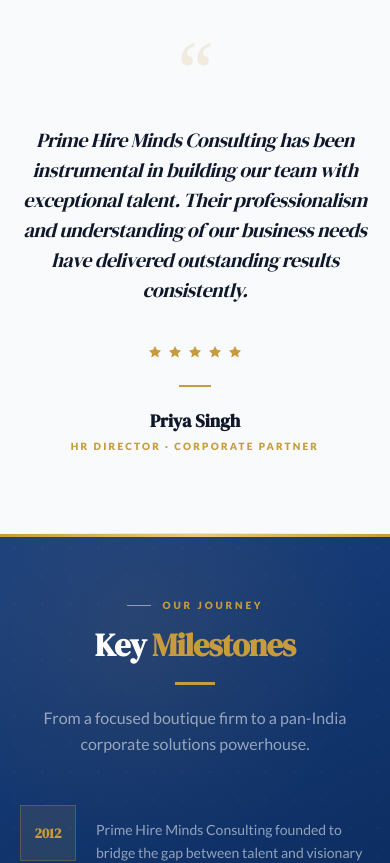
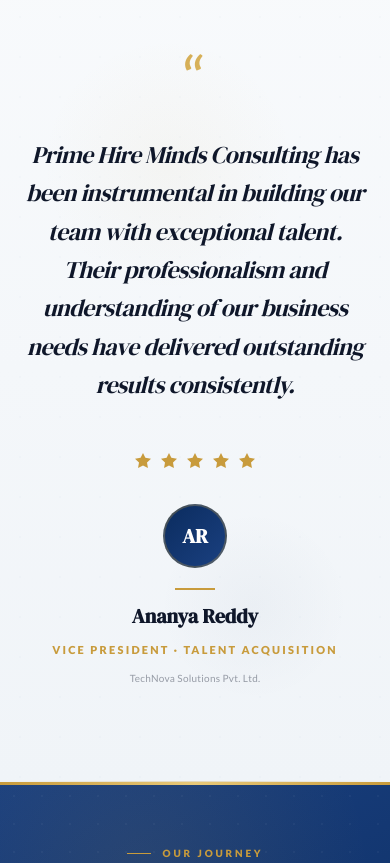
Before and after one commit to code-x-prime/prime-hire, a Next.js app: page /about in a window 390 px wide. Shown: the part 2240-3103 px from the top of the page. Built offline with nearby package versions, Linux system fonts and the light colour scheme.

Commit message:
feat: add responsive FAQSection component with category filtering and accordion functionality

```diff
--- a/src/app/about/page.tsx
+++ b/src/app/about/page.tsx
@@ -211,27 +211,31 @@ export default function AboutPage() {
 
       {/* ════ FULL-WIDTH PULL QUOTE ════ */}
       <section
-        className="relative overflow-hidden py-20 md:py-28"
-        style={{ background: "#F8FAFC" }}
+        className="relative overflow-hidden py-24 md:py-32"
+        style={{ background: "linear-gradient(180deg, #F8FAFC 0%, #f0f4f8 100%)" }}
       >
-        <div
-          className="absolute top-0 left-0 right-0 h-px"
-          style={{ background: "linear-gradient(to right, transparent, rgba(200,155,60,0.25), transparent)" }}
-        />
-        <div
-          className="absolute bottom-0 left-0 right-0 h-px"
-          style={{ background: "linear-gradient(to right, transparent, rgba(200,155,60,0.25), transparent)" }}
-        />
+        {/* Decorative elements */}
+        <div className="absolute top-0 left-0 right-0 h-px"
+          style={{ background: "linear-gradient(to right, transparent, rgba(200,155,60,0.3), transparent)" }} />
+        <div className="absolute bottom-0 left-0 right-0 h-px"
+          style={{ background: "linear-gradient(to right, transparent, rgba(200,155,60,0.3), transparent)" }} />
+        <div className="absolute top-20 left-10 w-64 h-64 rounded-full pointer-events-none opacity-30"
+          style={{ background: "radial-gradient(circle, rgba(200,155,60,0.15), transparent 70%)" }} />
+        <div className="absolute bottom-20 right-10 w-48 h-48 rounded-full pointer-events-none opacity-30"
+          style={{ background: "radial-gradient(circle, rgba(11,44,95,0.1), transparent 70%)" }} />
+        <div className="absolute inset-0 opacity-[0.02] pointer-events-none"
+          style={{ backgroundImage: "radial-gradient(circle, rgba(11,44,95,0.8) 1px, transparent 1px)", backgroundSize: "40px 40px" }} />
 
-        <div className="max-w-4xl mx-auto px-5 md:px-10 relative z-10 text-center">
+        <div className="max-w-5xl mx-auto px-5 md:px-10 relative z-10 text-center">
 
           {/* Big decorative quote mark */}
           <div
-            className="font-serif leading-none select-none mb-6 mx-auto"
+            className="leading-none select-none mb-8 mx-auto"
             style={{
-              fontSize: "clamp(5rem, 12vw, 9rem)",
-              color: "rgba(200,155,60,0.15)",
-              fontFamily: "Georgia, serif",
+              fontSize: "clamp(4rem, 10vw, 7rem)",
+              background: "linear-gradient(135deg, #C89B3C 0%, #e8c97a 100%)",
+              WebkitBackgroundClip: "text",
+              WebkitTextFillColor: "transparent",
               lineHeight: 0.8,
             }}
             aria-hidden
@@ -240,7 +244,7 @@ export default function AboutPage() {
           </div>
 
           <blockquote
-            className="font-serif text-xl md:text-2xl lg:text-3xl text-brand-dark leading-[1.5] tracking-tight mb-10"
+            className="font-serif text-2xl md:text-3xl lg:text-[2.1rem] text-brand-dark leading-[1.6] tracking-tight mb-12 max-w-4xl mx-auto"
             style={{ fontStyle: "italic" }}
           >
             Prime Hire Minds Consulting has been instrumental in building our team with exceptional talent.
@@ -248,19 +252,29 @@ export default function AboutPage() {
           </blockquote>
 
           {/* Stars */}
-          <div className="flex items-center gap-1 justify-center mb-6">
+          <div className="flex items-center gap-1.5 justify-center mb-8">
             {Array.from({ length: 5 }).map((_, i) => (
-              <svg key={i} viewBox="0 0 16 16" className="w-4 h-4" style={{ fill: "#C89B3C" }}>
-                <path d="M8 1l1.85 3.75L14 5.5l-3 2.92.71 4.13L8 10.35l-3.71 2.2.71-4.13L2 5.5l4.15-.75L8 1z" />
+              <svg key={i} viewBox="0 0 20 20" className="w-5 h-5" style={{ fill: "#C89B3C" }}>
+                <path d="M10 1l2.39 4.84L18 6.71l-4 3.9.94 5.5L10 13.48l-4.94 2.63.94-5.5-4-3.9 5.61-.87L10 1z" />
               </svg>
             ))}
           </div>
 
-          <div className="flex flex-col items-center gap-1">
-            <div className="w-8 h-[2px] bg-brand-secondary mb-4" />
-            <div className="font-serif font-bold text-brand-dark text-lg">Priya Singh</div>
-            <div className="text-[10px] font-black text-brand-secondary uppercase tracking-[0.22em]">
-              HR Director · Corporate Partner
+          <div className="flex flex-col items-center gap-3">
+            {/* Avatar */}
+            <div className="w-16 h-16 rounded-full border-2 border-brand-secondary/30 overflow-hidden mb-2"
+              style={{ background: "linear-gradient(135deg, #0B2C5F 0%, #1a4080 100%)" }}>
+              <div className="w-full h-full flex items-center justify-center text-white font-serif font-bold text-xl">
+                AR
+              </div>
+            </div>
+            <div className="w-10 h-[2px] bg-brand-secondary" />
+            <div className="font-serif font-bold text-brand-dark text-xl">Ananya Reddy</div>
+            <div className="text-[11px] font-black text-brand-secondary uppercase tracking-[0.2em]">
+              Vice President · Talent Acquisition
+            </div>
+            <div className="text-[10px] text-brand-dark/40 font-medium tracking-wide">
+              TechNova Solutions Pvt. Ltd.
             </div>
           </div>
         </div>
--- a/src/components/FAQSection.tsx
+++ b/src/components/FAQSection.tsx
@@ -76,27 +76,27 @@ export default function FAQSection({
           </p>
         </div>
 
-        <div className="grid lg:grid-cols-[320px_1fr] gap-8 lg:gap-12">
+        <div className="grid lg:grid-cols-[320px_1fr] gap-6 lg:gap-12">
           {/* Sidebar */}
           <div className="space-y-6">
-            {/* Mobile category dropdown / scroll */}
+            {/* Mobile category scroll */}
             <div className="lg:hidden">
-              <div className="flex overflow-x-auto hide-scrollbar gap-2 pb-2">
+              <div className="flex overflow-x-auto hide-scrollbar gap-2 pb-2 -mx-4 px-4">
                 {categoryCounts.map((cat) => (
                   <button
                     key={cat.id}
                     onClick={() => setActiveCategory(cat.id)}
                     className={cn(
-                      "flex-shrink-0 flex items-center gap-2 px-4 py-2.5 text-xs font-black uppercase tracking-wider border transition-all duration-200",
+                      "flex-shrink-0 flex items-center gap-2 px-4 py-2.5 text-[11px] font-black uppercase tracking-wider border transition-all duration-200 rounded-sm",
                       activeCategory === cat.id
                         ? "bg-brand-primary text-white border-brand-primary"
                         : "bg-white text-brand-dark/60 border-brand-accent/60 hover:border-brand-secondary"
                     )}
                   >
-                    {cat.icon && <span className="w-4 h-4">{cat.icon}</span>}
+                    {cat.icon && <span className="w-3.5 h-3.5">{cat.icon}</span>}
                     <span>{cat.label}</span>
                     <span className={cn(
-                      "ml-1 text-[10px] px-1.5 py-0.5 rounded-full",
+                      "text-[9px] px-1.5 py-0.5 rounded-full",
                       activeCategory === cat.id ? "bg-white/20" : "bg-brand-light"
                     )}>
                       {cat.count}
@@ -175,11 +175,11 @@ export default function FAQSection({
 
           {/* FAQ Accordion */}
           <div className="bg-white border border-brand-accent/60">
-            <div className="px-5 md:px-8 py-4 border-b border-brand-accent/60 bg-[#F8FAFC]">
-              <h3 className="text-sm font-black uppercase tracking-wider text-brand-dark">
+            <div className="px-4 md:px-8 py-3 md:py-4 border-b border-brand-accent/60 bg-[#F8FAFC]">
+              <h3 className="text-xs md:text-sm font-black uppercase tracking-wider text-brand-dark">
                 {categoryCounts.find((c) => c.id === activeCategory)?.label}
               </h3>
-              <p className="text-[11px] text-brand-dark/40 mt-0.5">
+              <p className="text-[10px] md:text-[11px] text-brand-dark/40 mt-0.5">
                 {filteredFaqs.length} {filteredFaqs.length === 1 ? "question" : "questions"} answered
               </p>
             </div>
@@ -202,7 +202,7 @@ export default function FAQSection({
                       />
                     ))
                   ) : (
-                    <div className="p-8 text-center text-brand-dark/40 text-sm">
+                    <div className="p-6 md:p-8 text-center text-brand-dark/40 text-xs md:text-sm">
                       No questions available in this category yet.
                     </div>
                   )}
@@ -241,10 +241,10 @@ function FAQAccordionItem({
     <div className="border-b border-brand-accent/60 last:border-b-0">
       <button
         onClick={() => setIsOpen(!isOpen)}
-        className="w-full flex items-center gap-4 md:gap-5 px-5 md:px-8 py-5 md:py-6 text-left focus:outline-none group"
+        className="w-full flex items-start gap-3 md:gap-5 px-4 md:px-8 py-4 md:py-6 text-left focus:outline-none group"
       >
         <span className={cn(
-          "flex-shrink-0 font-serif text-[0.7rem] font-black tracking-widest w-6 md:w-7 transition-colors duration-300",
+          "flex-shrink-0 font-serif text-[0.65rem] md:text-[0.7rem] font-black tracking-widest w-5 md:w-7 pt-0.5 transition-colors duration-300",
           isOpen ? "text-brand-secondary" : "text-brand-dark/20 group-hover:text-brand-dark/40"
         )}>
           {String(index + 1).padStart(2, "0")}
@@ -258,13 +258,13 @@ function FAQAccordionItem({
         </span>
 
         <span className={cn(
-          "flex-shrink-0 w-7 h-7 md:w-8 md:h-8 border flex items-center justify-center transition-all duration-300 ml-2",
+          "flex-shrink-0 w-6 h-6 md:w-8 md:h-8 border flex items-center justify-center transition-all duration-300 ml-2 mt-0.5",
           isOpen
             ? "border-brand-secondary bg-brand-secondary"
             : "border-brand-accent/70 group-hover:border-brand-primary/30"
         )}>
           <IconChevronDown className={cn(
-            "w-3.5 h-3.5 md:w-4 md:h-4 transition-transform duration-300",
+            "w-3 h-3 md:w-4 md:h-4 transition-transform duration-300",
             isOpen ? "rotate-180 text-white" : "text-brand-dark/40 group-hover:text-brand-primary"
           )} />
         </span>
@@ -280,8 +280,8 @@ function FAQAccordionItem({
             transition={{ duration: 0.3, ease: [0.4, 0, 0.2, 1] }}
             className="overflow-hidden"
           >
-            <div className="px-5 md:px-8 pb-5 md:pb-6">
-              <div className="pl-10 md:pl-12 border-l-2 border-brand-secondary/35">
+            <div className="px-4 md:px-8 pb-4 md:pb-6">
+              <div className="pl-8 md:pl-12 border-l-2 border-brand-secondary/35">
                 <p className="text-brand-dark/60 text-xs md:text-sm leading-relaxed">
                   {answer}
                 </p>
```
